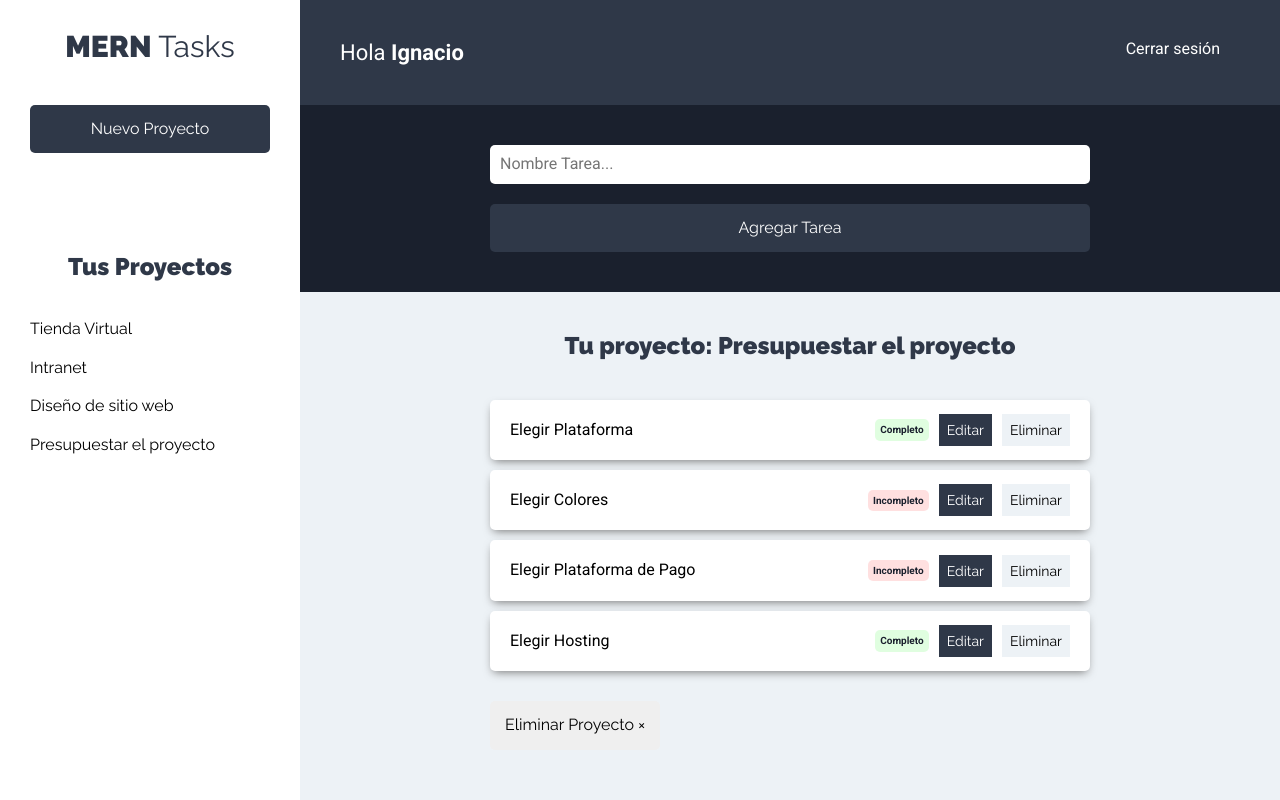
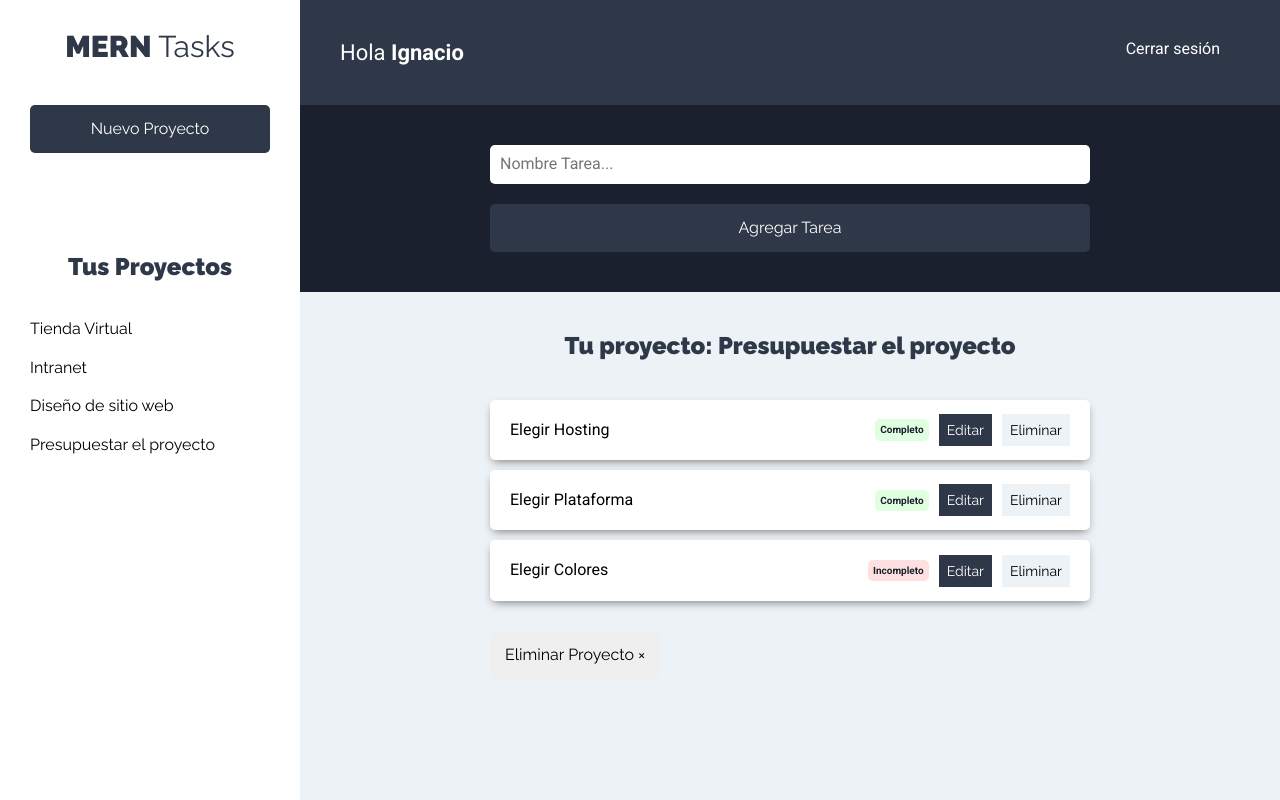
Before and after one commit to Cba-bit/MERN-Tasks, a React (Create React App) app in the folder cliente/: page /proyectos in a window 1280 px wide. Both pictures are taken after a click on the button "Presupuestar el proyecto". Built offline with nearby package versions, Linux system fonts and the light colour scheme.

Commit message:
agregando state y provider para tareas, filtrando tareas por proyecto

```diff
--- a/cliente/src/App.js
+++ b/cliente/src/App.js
@@ -3,17 +3,24 @@
 import NuevaCuenta from './components/auth/NuevaCuenta';
 import Proyectos from './components/proyectos/Proyectos';
 import ProyectoState from './context/proyectos/ProyectoState';
+import TareaState from './context/tareas/tareaState';
 
 function App() {
     return (
         <ProyectoState>
+            <TareaState>
                 <Router>
                     <Switch>
                         <Route exact path='/' component={Login} />
-                    <Route exact path='/nueva-cuenta' component={NuevaCuenta} />
+                        <Route
+                            exact
+                            path='/nueva-cuenta'
+                            component={NuevaCuenta}
+                        />
                         <Route exact path='/proyectos' component={Proyectos} />
                     </Switch>
                 </Router>
+            </TareaState>
         </ProyectoState>
     );
 }
--- a/cliente/src/components/proyectos/Proyecto.js
+++ b/cliente/src/components/proyectos/Proyecto.js
@@ -1,17 +1,28 @@
 import { useContext } from 'react';
 import proyectoContext from '../../context/proyectos/proyectoContext';
+import tareaContext from '../../context/tareas/tareaContext';
 
 const Proyecto = ({ proyecto }) => {
     // Obtener el state de proyectos
     const proyectosContext = useContext(proyectoContext);
     const { proyectoActual } = proyectosContext;
 
+    // obtener la funcion del context de tarea
+    const tareasContext = useContext(tareaContext);
+    const { obtenerTareas } = tareasContext;
+
+    // Funcion para agregar el proyecto actual
+    const seleccionarProyecto = id => {
+        proyectoActual(id); //Fijar un proyecto actual
+        obtenerTareas(id); // Filtrar las tareas cuando se de click
+    };
+
     return (
         <li>
             <button
                 type='button'
                 className='btn btn-blank'
-                onClick={() => proyectoActual(proyecto.id)}>
+                onClick={() => seleccionarProyecto(proyecto.id)}>
                 {proyecto.nombre}
             </button>
         </li>
--- a/cliente/src/components/tareas/ListadoTareas.js
+++ b/cliente/src/components/tareas/ListadoTareas.js
@@ -1,23 +1,21 @@
 import { Fragment, useContext } from 'react';
 import Tarea from './Tarea';
 import proyectoContext from '../../context/proyectos/proyectoContext';
+import tareaContext from '../../context/tareas/tareaContext';
 
 const ListadoTareas = () => {
     const proyectosContext = useContext(proyectoContext);
     const { proyecto, eliminarProyecto } = proyectosContext;
+
+    // obtener las tareas del proyecto
+    const tareasContext = useContext(tareaContext);
+    const { tareasproyecto } = tareasContext;
 
     // Si no hay proyecto actual
     if (!proyecto) return <h2>Selecciona un proyecto</h2>;
 
     // Array destructuring para extraer el proyecto actual
     const [proyectoActual] = proyecto;
-
-    const tareasProyecto = [
-        { nombre: 'Elegir Plataforma', estado: true },
-        { nombre: 'Elegir Colores', estado: false },
-        { nombre: 'Elegir Plataforma de Pago', estado: false },
-        { nombre: 'Elegir Hosting', estado: true },
-    ];
 
     //Elimina un proyecto
     const onClickEliminar = () => {
@@ -29,12 +27,12 @@
             <h2>Tu proyecto: {proyectoActual.nombre}</h2>
 
             <ul className='listado-tareas'>
-                {tareasProyecto.length === 0 ? (
+                {tareasproyecto.length === 0 ? (
                     <li className='tarea'>
                         <p>No hay tareas</p>
                     </li>
                 ) : (
-                    tareasProyecto.map(tarea => <Tarea tarea={tarea} />)
+                    tareasproyecto.map(tarea => <Tarea tarea={tarea} />)
                 )}
 
                 <button
--- /dev/null
+++ b/cliente/src/context/tareas/tareaContext.js
@@ -0,0 +1,5 @@
+import { createContext } from 'react';
+
+const tareaContext = createContext();
+
+export default tareaContext;
--- /dev/null
+++ b/cliente/src/context/tareas/tareaReducer.js
@@ -0,0 +1,16 @@
+import { TAREAS_PROYECTO } from '../../types';
+
+export default (state, action) => {
+    switch (action.type) {
+        case TAREAS_PROYECTO:
+            return {
+                ...state,
+                tareasproyecto: state.tareas.filter(
+                    tarea => tarea.proyectoId === action.payload
+                ),
+            };
+
+        default:
+            return state;
+    }
+};
--- /dev/null
+++ b/cliente/src/context/tareas/tareaState.js
@@ -0,0 +1,67 @@
+import React, { useReducer } from 'react';
+import { TAREAS_PROYECTO } from '../../types';
+import TareaContext from './tareaContext';
+import TareaReducer from './tareaReducer';
+
+const TareaState = props => {
+    const initialState = {
+        tareas: [
+            { nombre: 'Elegir Plataforma', estado: true, proyectoId: 1 },
+            { nombre: 'Elegir Colores', estado: false, proyectoId: 2 },
+            {
+                nombre: 'Elegir Plataforma de Pago',
+                estado: false,
+                proyectoId: 3,
+            },
+            { nombre: 'Elegir Hosting', estado: true, proyectoId: 4 },
+            { nombre: 'Elegir Plataforma', estado: true, proyectoId: 1 },
+            { nombre: 'Elegir Colores', estado: false, proyectoId: 2 },
+            {
+                nombre: 'Elegir Plataforma de Pago',
+                estado: false,
+                proyectoId: 3,
+            },
+            { nombre: 'Elegir Plataforma', estado: true, proyectoId: 4 },
+            { nombre: 'Elegir Colores', estado: false, proyectoId: 1 },
+            {
+                nombre: 'Elegir Plataforma de Pago',
+                estado: false,
+                proyectoId: 2,
+            },
+            { nombre: 'Elegir Plataforma', estado: true, proyectoId: 3 },
+            { nombre: 'Elegir Colores', estado: false, proyectoId: 4 },
+            {
+                nombre: 'Elegir Plataforma de Pago',
+                estado: false,
+                proyectoId: 3,
+            },
+        ],
+        tareasproyecto: null,
+    };
+
+    // Crear dispatch y state
+    const [state, dispatch] = useReducer(TareaReducer, initialState);
+
+    // Crear las funciones
+
+    // Obtener las tareas de un proyecto
+    const obtenerTareas = proyectoId => {
+        dispatch({
+            type: TAREAS_PROYECTO,
+            payload: proyectoId,
+        });
+    };
+
+    return (
+        <TareaContext.Provider
+            value={{
+                tareas: state.tareas,
+                tareasproyecto: state.tareasproyecto,
+                obtenerTareas,
+            }}>
+            {props.children}
+        </TareaContext.Provider>
+    );
+};
+
+export default TareaState;
--- a/cliente/src/types/index.js
+++ b/cliente/src/types/index.js
@@ -4,3 +4,5 @@
 export const VALIDAR_FORMULARIO = 'VALIDAR_FORMULARIO';
 export const PROYECTO_ACTUAL = 'PROYECTO_ACTUAL';
 export const ELIMINAR_PROYECTO = 'ELIMINAR_PROYECTO';
+
+export const TAREAS_PROYECTO = 'TAREAS_PROYECTO';
```
Also changed, not shown: 2 other files (tests, documents, lock files or other folders). Lines whose indentation alone changed are shown as unchanged.
